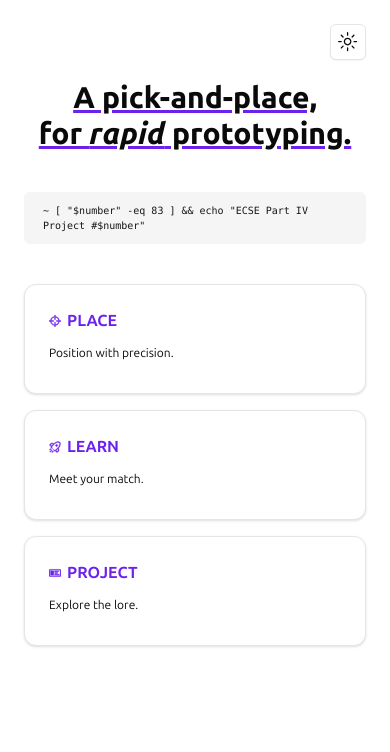
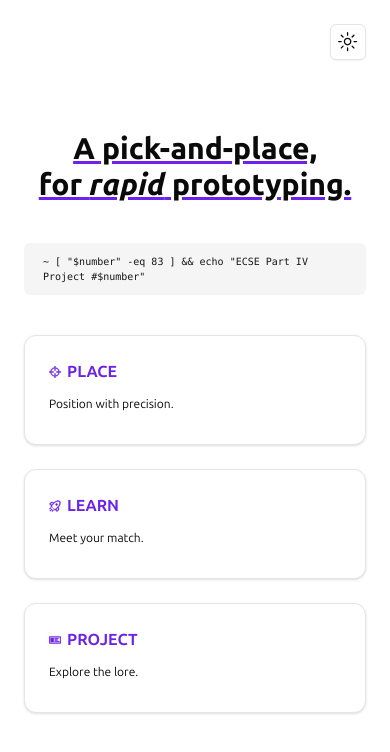
Before and after one commit to p4p-83/interface, a Next.js app in the folder client/: page / in a window 390 px wide. Shown: the top 752 px of the page. Built offline with nearby package versions, Linux system fonts and the light colour scheme.

Commit message:
fix: :lipstick: vertically centre home page on mobile

```diff
--- a/client/src/app/home/HomeLinkCards.tsx
+++ b/client/src/app/home/HomeLinkCards.tsx
@@ -86,7 +86,7 @@ export function HomeLinkCards() {
   }
 
   return (
-    <div className='mb-auto md:mb-0 pb-10 grid grid-cols-1 md:grid-cols-2 w-full max-w-3xl gap-4 sm:gap-6 mt-2'>
+    <div className='mb-20 sm:mb-10 grid grid-cols-1 md:grid-cols-2 w-full max-w-3xl gap-6 mt-2'>
 
       {primaryCard}
 
```
